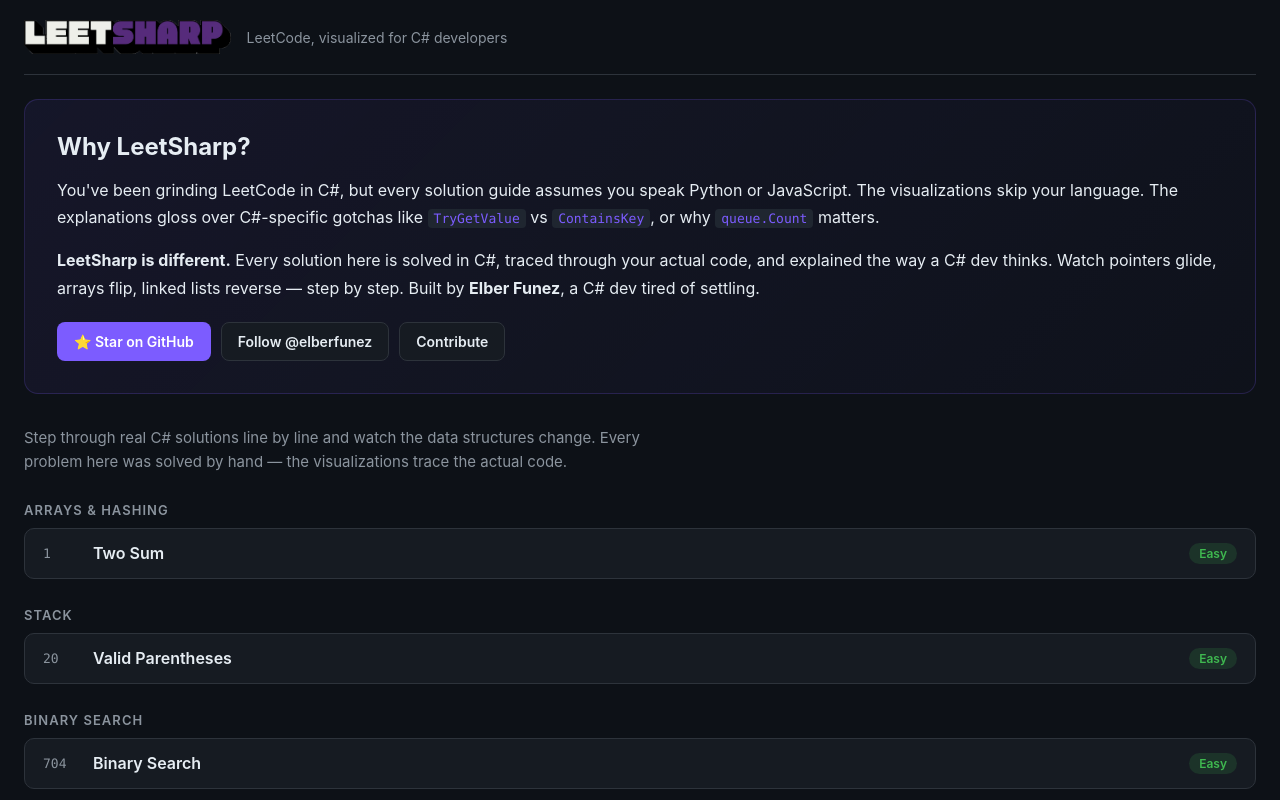
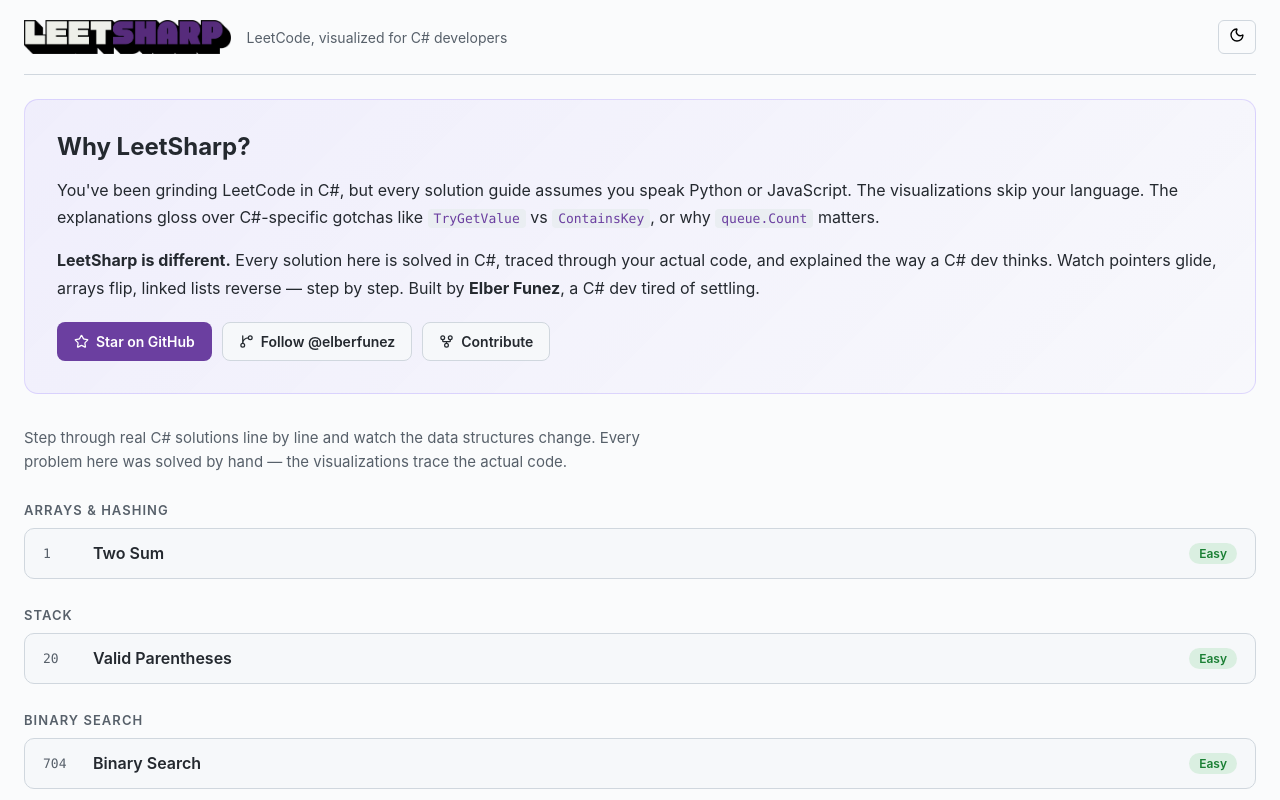
Before and after one commit to elberfunez/leetsharp, a React (Vite) app: page / in a window 1280 px wide. Shown: the top 800 px of the page. Built offline with nearby package versions, Linux system fonts and the light colour scheme.

Commit message:
add light theme

```diff
--- a/package.json
+++ b/package.json
@@ -10,6 +10,7 @@
   },
   "dependencies": {
     "framer-motion": "^11.11.0",
+    "lucide-react": "^1.18.0",
     "react": "^18.3.1",
     "react-dom": "^18.3.1",
     "react-router-dom": "^7.17.0",
--- a/src/App.tsx
+++ b/src/App.tsx
@@ -1,7 +1,9 @@
 import { BrowserRouter, Link, Navigate, Route, Routes, useParams } from "react-router-dom";
+import { Sun, Moon, ArrowLeft } from "lucide-react";
 import { getProblem } from "./problems";
 import { HomePage } from "./pages/HomePage";
 import { ProblemPage } from "./pages/ProblemPage";
+import { useTheme } from "./hooks/useTheme";
 
 function ProblemRoute() {
   const { slug } = useParams();
@@ -10,7 +12,7 @@
   return (
     <>
       <Link to="/" className="back-link">
-        ← All problems
+        <ArrowLeft size={14} strokeWidth={2} /> All problems
       </Link>
       {/* key remounts the page so playback state resets when switching problems */}
       <ProblemPage key={problem.slug} problem={problem} />
@@ -18,7 +20,22 @@
   );
 }
 
+function ThemeToggle() {
+  const [theme, setTheme] = useTheme();
+  return (
+    <button
+      className="theme-toggle"
+      onClick={() => setTheme(theme === "dark" ? "light" : "dark")}
+      aria-label="Toggle theme"
+      title={`Switch to ${theme === "dark" ? "light" : "dark"} mode`}
+    >
+      {theme === "dark" ? <Sun size={16} strokeWidth={2} /> : <Moon size={16} strokeWidth={2} />}
+    </button>
+  );
+}
+
 export default function App() {
+  useTheme(); // initialize theme on mount
   return (
     <BrowserRouter>
       <div className="app">
@@ -27,6 +44,7 @@
             <img className="logo" src="/logo.png" alt="LeetSharp" />
           </Link>
           <span className="tagline">LeetCode, visualized for C# developers</span>
+          <ThemeToggle />
         </nav>
         <Routes>
           <Route path="/" element={<HomePage />} />
--- /dev/null
+++ b/src/hooks/useTheme.ts
@@ -0,0 +1,18 @@
+import { useEffect, useState } from "react";
+
+type Theme = "light" | "dark";
+
+export function useTheme(): [Theme, (theme: Theme) => void] {
+  const [theme, setThemeState] = useState<Theme>(() => {
+    const saved = localStorage.getItem("leetsharp-theme");
+    if (saved === "light" || saved === "dark") return saved;
+    return window.matchMedia("(prefers-color-scheme: light)").matches ? "light" : "dark";
+  });
+
+  useEffect(() => {
+    localStorage.setItem("leetsharp-theme", theme);
+    document.documentElement.setAttribute("data-theme", theme);
+  }, [theme]);
+
+  return [theme, setThemeState];
+}
--- a/src/index.css
+++ b/src/index.css
@@ -1,4 +1,5 @@
-:root {
+:root,
+[data-theme="dark"] {
   --bg: #0d1117;
   --bg-panel: #161b22;
   --bg-elevated: #1f2630;
@@ -11,6 +12,21 @@
   --yellow: #d29922;
   --red: #f85149;
   --highlight: #f0883e;
+}
+
+[data-theme="light"] {
+  --bg: #fafbfc;
+  --bg-panel: #f6f8fa;
+  --bg-elevated: #eaeef2;
+  --border: #d0d7de;
+  --text: #24292f;
+  --text-dim: #57606a;
+  --accent: #6b3fa0;
+  --accent-soft: rgba(107, 63, 160, 0.12);
+  --green: #1a7f34;
+  --yellow: #8b5e00;
+  --red: #d1242f;
+  --highlight: #d97706;
 }
 
 * {
@@ -730,7 +746,9 @@
   color: var(--text-dim);
   text-decoration: none;
   font-size: 13px;
-  display: inline-block;
+  display: inline-flex;
+  align-items: center;
+  gap: 5px;
   margin-bottom: 12px;
 }
 
@@ -777,7 +795,9 @@
 }
 
 .home-button {
-  display: inline-block;
+  display: inline-flex;
+  align-items: center;
+  gap: 7px;
   padding: 10px 16px;
   border-radius: 8px;
   font-size: 14px;
@@ -807,3 +827,21 @@
   border-color: var(--accent);
   color: var(--accent);
 }
+
+/* ---------- Theme toggle ---------- */
+
+.theme-toggle {
+  margin-left: auto;
+  background: transparent;
+  border: 1px solid var(--border);
+  border-radius: 6px;
+  padding: 6px 10px;
+  font-size: 16px;
+  cursor: pointer;
+  transition: border-color 0.2s ease, background-color 0.2s ease;
+}
+
+.theme-toggle:hover {
+  border-color: var(--accent);
+  background: var(--accent-soft);
+}
--- a/src/pages/HomePage.tsx
+++ b/src/pages/HomePage.tsx
@@ -1,4 +1,5 @@
 import { Link } from "react-router-dom";
+import { Star, GitBranch, GitFork } from "lucide-react";
 import { problems } from "../problems";
 
 /** Problem index, grouped by NeetCode category. */
@@ -25,7 +26,7 @@
             rel="noreferrer"
             className="home-button home-button-primary"
           >
-            ⭐ Star on GitHub
+            <Star size={15} strokeWidth={2} /> Star on GitHub
           </a>
           <a
             href="https://github.com/elberfunez"
@@ -33,7 +34,7 @@
             rel="noreferrer"
             className="home-button home-button-secondary"
           >
-            Follow @elberfunez
+            <GitBranch size={15} strokeWidth={2} /> Follow @elberfunez
           </a>
           <a
             href="https://github.com/elberfunez/leetsharp/blob/main/CONTRIBUTING.md"
@@ -41,7 +42,7 @@
             rel="noreferrer"
             className="home-button home-button-secondary"
           >
-            Contribute
+            <GitFork size={15} strokeWidth={2} /> Contribute
           </a>
         </div>
       </div>
```
Also changed, not shown: vercel.json (added), 1 other file (tests, documents, lock files or other folders).
